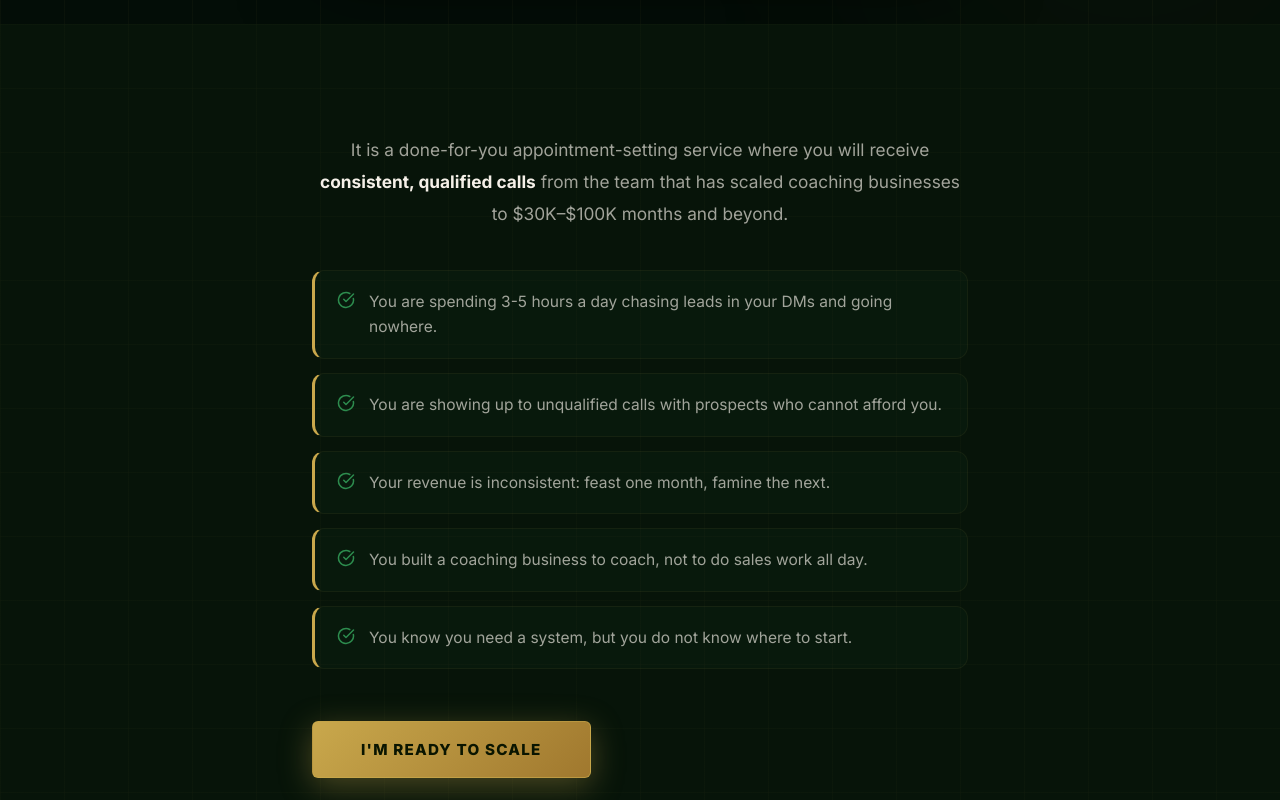
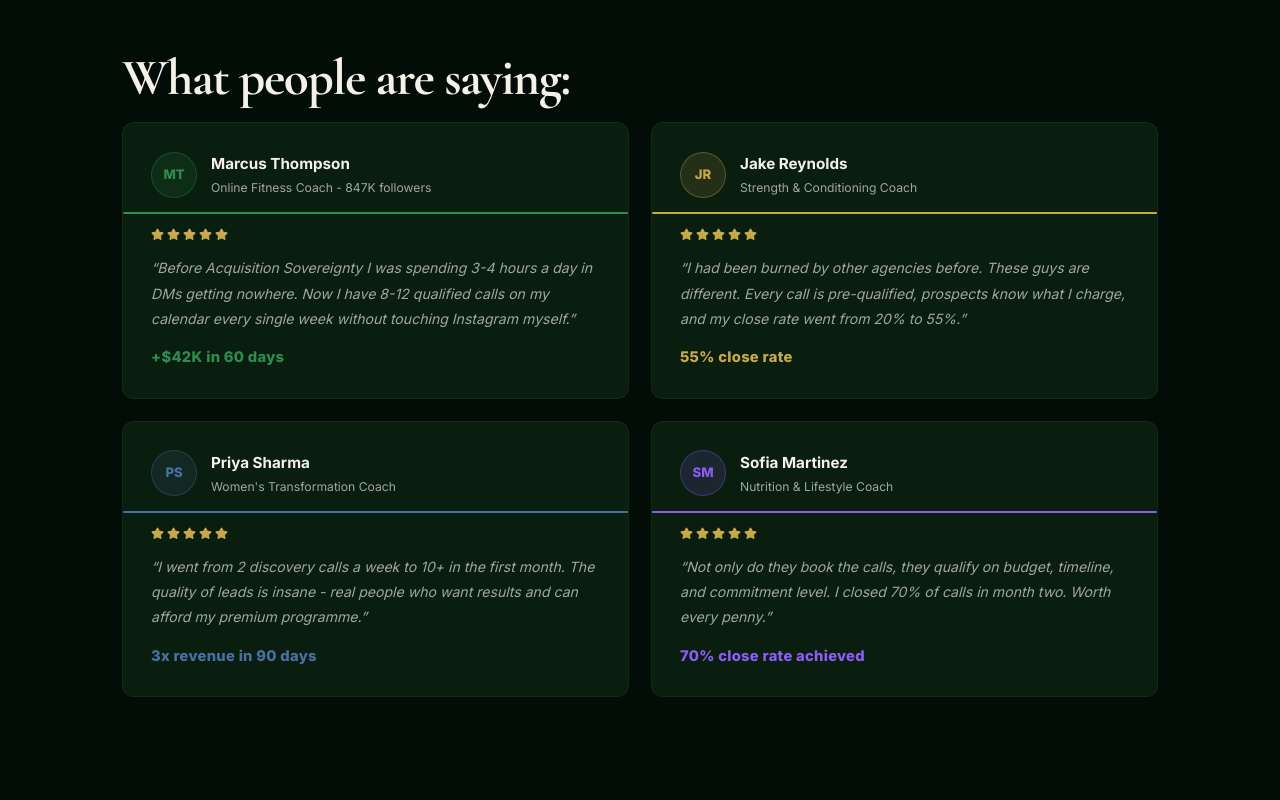
Before and after one commit to vinaykumarreddychinthala/motch_final, a React (Vite) app: page /vsl in a window 1280 px wide. Shown: the part 860-1660 px from the top of the page. Built offline with nearby package versions, Linux system fonts and the light colour scheme; a web font is replaced by a local one.

Commit message:
changes done

```diff
--- a/src/pages/VSL.jsx
+++ b/src/pages/VSL.jsx
@@ -80,16 +80,16 @@
         <div className="vsl-hero__glow vsl-hero__glow--1" />
         <div className="vsl-hero__glow vsl-hero__glow--2" />
         <div className="vsl-container">
-          <div className="vsl-hero__label">LIVE IN-PERSON WORKSHOP &middot; LAS VEGAS</div>
+          {/* <div className="vsl-hero__label">LIVE IN-PERSON WORKSHOP &middot; LAS VEGAS</div> */}
           <h1 className="vsl-hero__heading">
             ARE YOU THE THING<br />
             <span className="vsl-gold">LIMITING YOUR BUSINESS?</span>
           </h1>
-          <p className="vsl-hero__sub">
+          {/* <p className="vsl-hero__sub">
             Join Our Scaling Workshop &mdash; Remove Yourself as the&nbsp;
             <span className="vsl-underline">Single Point of Failure</span>
             &nbsp;<ArrowRight size={14} className="vsl-hero__sub-arrow" />
-          </p>
+          </p> */}
 
           {/* Video Frame */}
           <div className="vsl-video-wrap">
@@ -108,27 +108,7 @@
         </div>
       </section>
 
-      {/* 2. PAIN POINTS + CTA */}
-      <section className="vsl-section vsl-points">
-        <div className="vsl-container vsl-container--narrow">
-          <p className="vsl-points__intro">
-            It is a done-for-you appointment-setting service where you will receive{' '}
-            <strong>consistent, qualified calls</strong> from the team that has scaled
-            coaching businesses to $30K&ndash;$100K months and beyond.
-          </p>
-          <ul className="vsl-points__list">
-            {points.map((p, i) => (
-              <li key={i} className="vsl-points__item">
-                <span className="vsl-points__icon"><CheckCircle size={18} /></span>
-                <span>{p}</span>
-              </li>
-            ))}
-          </ul>
-          <button className="vsl-cta-btn" onClick={scrollToCal}>
-            I&apos;M READY TO SCALE
-          </button>
-        </div>
-      </section>
+
 
       {/* 3. TESTIMONIALS */}
       <section className="vsl-section vsl-testimonials">
```
